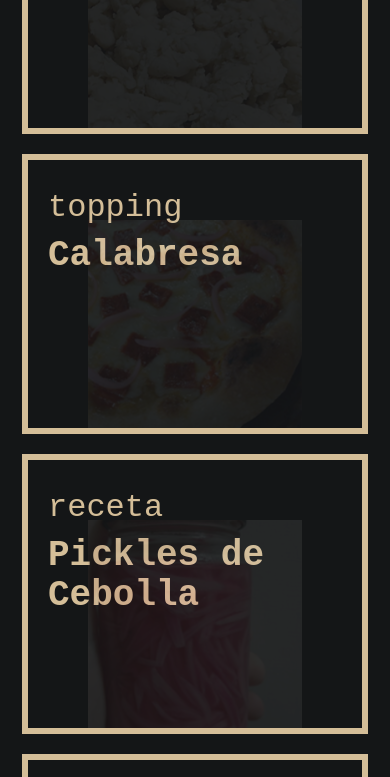
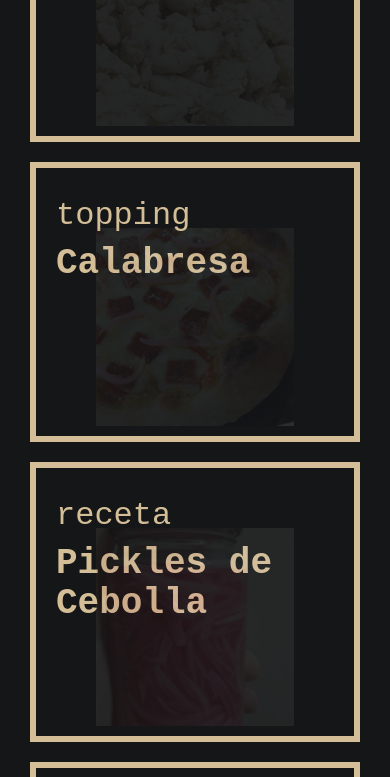
Before and after one commit to Matt-Pron/Matt-Pron.github.io, a plain HTML site: page pages/cocina/index.html in a window 390 px wide. Shown: the part 573-1350 px from the top of the page. Drawn offline with Linux system fonts and the light colour scheme.

Commit message:
Update main.css

```diff
--- a/resources/css/main.css
+++ b/resources/css/main.css
@@ -158,6 +158,10 @@ hr{
 		font-size:5.2em;
 	}
 
+	#wrapper{
+		padding:3rem;
+	}
+
 	h4{
 		font-size:1.8rem;
 	}
```
